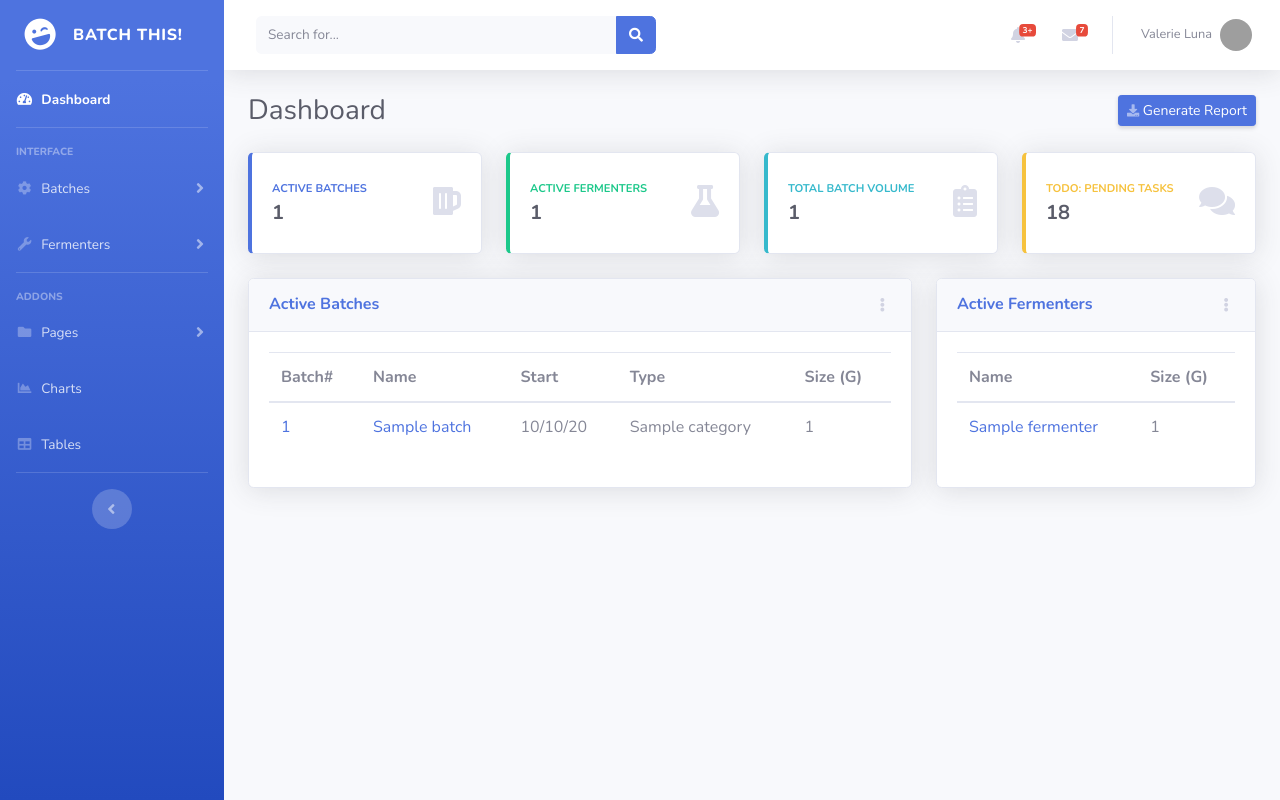
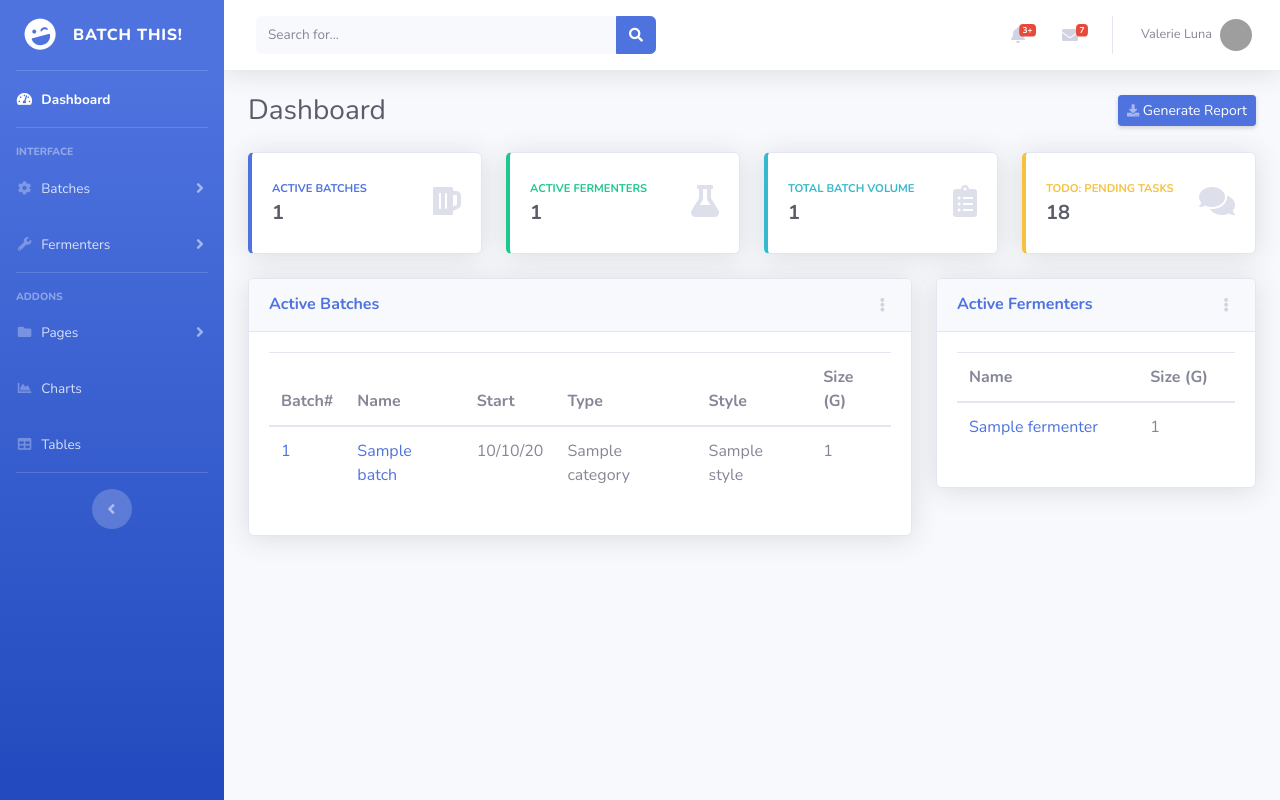
Before and after one commit to apaxson/batchthis, a Django app: template templates/index.html in a window 1280 px wide. Run offline with Django 3.2, Linux system fonts and the light colour scheme; the template is opened without the code that fills it: most values are stand-ins (such as "Sample title", 1, 10 or a date in 2020); some libraries are stand-ins or nearby versions; grey boxes are pictures that could not be loaded.

Commit message:
Added "Style" to batch dashboard, and cleaned up README

```diff
--- a/templates/index.html
+++ b/templates/index.html
@@ -112,6 +112,7 @@
                         <th scope="col">Name</th>
                         <th scope="col">Start</th>
                         <th scope="col">Type</th>
+                        <th scope="col">Style</th>
                         <th scope="col">Size (G)</th>
                       </tr>
                     </thead>
@@ -123,6 +124,7 @@
                         <td><a href="batch/{{batch.pk}}">{{ batch.name }}</a></td>
                         <td>{{ batch.startdate|date:"m/d/y" }}</td>
                         <td>{{ batch.category }}</td>
+                        <td>{{ batch.category.style }} </td>
                         <td>{{ batch.size }}</td>
                       </tr>
                       {% endfor %}
```
Also changed, not shown: README.md.
